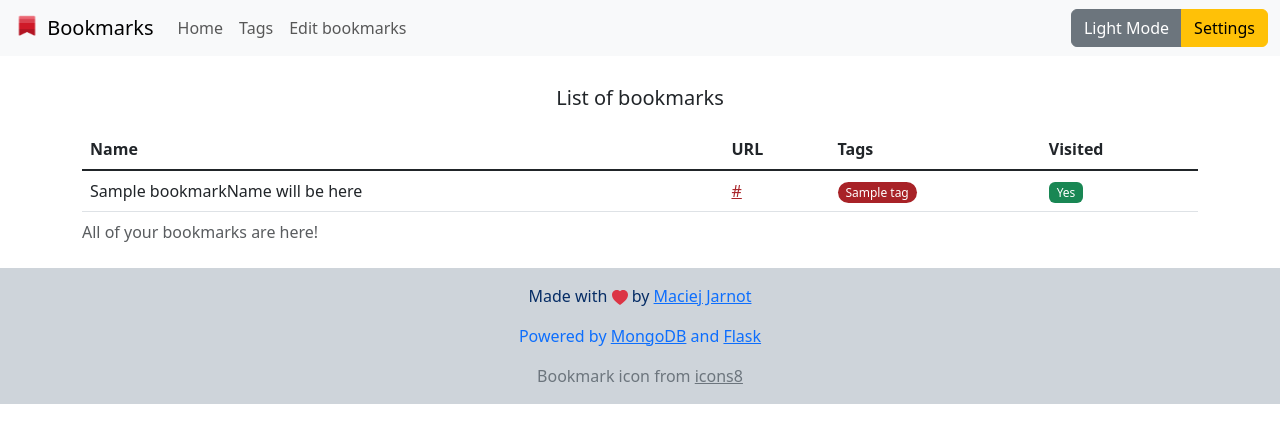
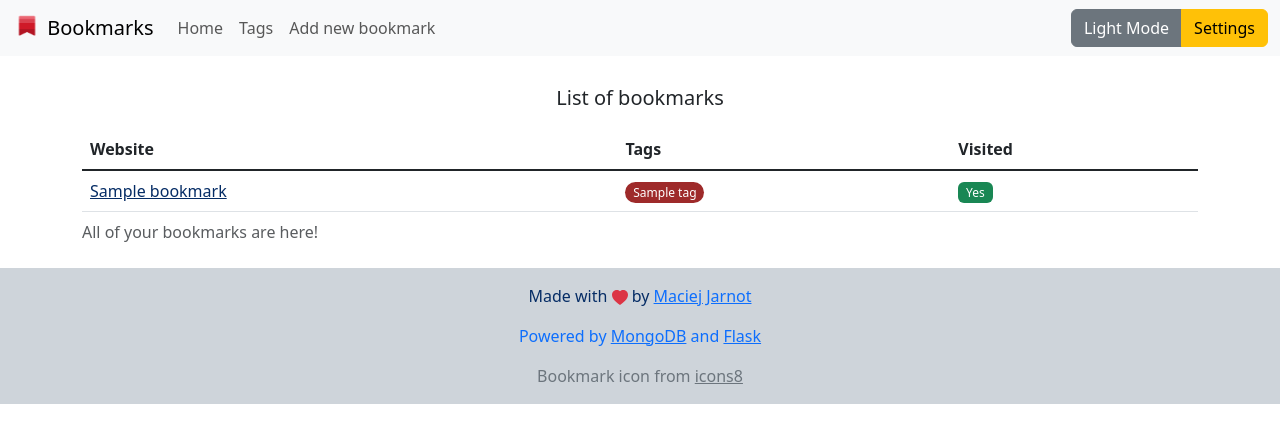
Before and after one commit to JarnotMaciej/bookmarks, a Flask app: page / in a window 1280 px wide. Shown: the top 443 px of the page. Run offline with Flask 3, Linux system fonts and the light colour scheme; a database or web service that is not in the repository returns one stand-in record (values such as "Sample title").

Commit message:
tags adding and tags colors

```diff
--- a/app.py
+++ b/app.py
@@ -1,4 +1,5 @@
-from flask import Flask, render_template
+import re
+from flask import Flask, render_template, request
 from pymongo import MongoClient
 
 app = Flask(__name__)
@@ -6,31 +7,92 @@ app = Flask(__name__)
 # Connection to MongoDB
 client = MongoClient('192.168.21.8', 32769)
 db = client['mydb']
-bookmarks = db['bookmarks']
-tags = db['tags']
+bookmarks_collection = db['bookmarks']
+tags_collection = db['tags']
 
 # Set the current page
 current_page = 'home'
 
+
+### Functions ###
+
+def insert_tag(name, color):
+    '''Inserts a tag into the database'''
+    tags_collection.insert_one({'name': name, 'color': color})
+
+def insert_bookmark(title, url, tags):
+    '''Inserts a bookmark into the database'''
+    bookmarks_collection.insert_one({'title': title, 'url': url, 'tags': tags, 'viewed': False})
+
+def validate_color(color):
+    '''Validates the color'''
+    if len(color) != 6:
+        return False
+    try:
+        int(color, 16)
+        return True
+    except ValueError:
+        return False
+
+def validate_tag_name(name):
+    '''Validates the tag name'''
+    pattern = r"^[0-9a-zA-Z\s]{1,128}$"
+    return re.match(pattern, name) is not None
+
+def assign_tag_colors(bookmarks_collection, tags_collection):
+    '''Assigns a color to each tag'''
+    # Fuck CSS
+    tag_colors = {}
+    for tag in tags_collection:
+        tag_colors[tag['name']] = tag['color']
+
+    modified_bookmarks = []
+    for bookmark in bookmarks_collection:
+        modified_tags = []
+        for tag in bookmark['tags']:
+            modified_tag = {
+                'name': tag,
+                'color': tag_colors.get(tag, '9E2A2A')
+            }
+            modified_tags.append(modified_tag)
+        bookmark['tags'] = modified_tags
+        modified_bookmarks.append(bookmark)
+
+    return modified_bookmarks
+
+### Routes ###
 @app.route('/')
 def index():
-    # Set the current page
     current_page = 'home'
     # Fetch data from MongoDB
-    data = bookmarks.find()
+    bookmarks = bookmarks_collection.find().sort('name', 1)
+    tags = tags_collection.find()
 
-    # Pass the data to the template and render it
-    return render_template('index.html', data=data, current_page=current_page)
+    modified_bookmarks = assign_tag_colors(bookmarks, tags)
 
-@app.route('/tags')
+    return render_template('index.html', bookmarks=modified_bookmarks, page=current_page)
+
+@app.route('/tags', methods=['GET', 'POST'])
 def tags():
-    # Set the current page
     current_page = 'tags'
+    # Insert the new tag into the database
+    if request.method == 'POST':
+        name = request.form.get('tagName')
+        color = request.form.get('tagColor')
+        if color[0] == '#':
+            color = color[1:]
+        if validate_tag_name(name) and validate_color(color):
+            insert_tag(name, color)
+
     # Fetch data from MongoDB
-    data = tags.find()
+    tags = tags_collection.find().sort('name', 1)
 
-    # Pass the data to the template and render it
-    return render_template('tags.html', data=data, current_page=current_page)
+    return render_template('tags.html', tags=tags, page=current_page)
+
+@app.errorhandler(404)
+def page_not_found(error):
+    # Custom error page template
+    return render_template('error.html', error_code=404), 404
 
 if __name__ == '__main__':
     app.run()
--- /dev/null
+++ b/static/js/darkmode.js
@@ -0,0 +1,21 @@
+document.addEventListener('DOMContentLoaded', function() {
+    const modeSwitch = document.getElementById('modeSwitch');
+    modeSwitch.addEventListener('click', function() {
+        if (modeSwitch.innerHTML === 'Light Mode') {
+            modeSwitch.innerHTML = 'Dark Mode';
+            document.documentElement.setAttribute('data-bs-theme', 'dark');
+            document.cookie = 'theme=dark; expires=Fri, 31 Dec 9999 23:59:59 GMT; path=/';
+        } else {
+            modeSwitch.innerHTML = 'Light Mode';
+            document.documentElement.removeAttribute('data-bs-theme');
+            document.cookie = 'theme=; expires=Thu, 01 Jan 1970 00:00:00 GMT; path=/';
+        }
+    });
+
+    // Check if a theme cookie exists and set the initial theme accordingly
+    const themeCookie = document.cookie.match('(^|;) ?theme=([^;]*)(;|$)');
+    if (themeCookie && themeCookie[2] === 'dark') {
+        modeSwitch.innerHTML = 'Dark Mode';
+        document.documentElement.setAttribute('data-bs-theme', 'dark');
+    }
+});
--- a/templates/base.html
+++ b/templates/base.html
@@ -12,18 +12,7 @@
 </head>
 
 <body>
+    {% with page=page %}
     {% include 'navbar.html' %}
-
+    {% endwith %}
     <div class="container-xl" style="margin-top: 20pt;">
-        {% include 'bookmarks-table.html' %}
-    </div>
-
-    {% include 'footer.html' %}
-
-    <!-- Bootstrap JS -->
-    <script src="https://cdn.jsdelivr.net/npm/bootstrap@5.3.0/dist/js/bootstrap.bundle.min.js"
-        integrity="sha384-geWF76RCwLtnZ8qwWowPQNguL3RmwHVBC9FhGdlKrxdiJJigb/j/68SIy3Te4Bkz"
-        crossorigin="anonymous"></script>
-</body>
-
-</html>
--- a/templates/bookmarks-table.html
+++ b/templates/bookmarks-table.html
@@ -7,21 +7,19 @@
     <caption>All of your bookmarks are here!</caption>
     <thead>
         <tr>
-            <th scope="col">Name</th>
-            <th scope="col">URL</th>
+            <th scope="col">Website</th>
             <th scope="col">Tags</th>
             <th scope="col">Visited</th>
         </tr>
     </thead>
     <tbody class="table-group-divider">
-        {% for document in data %}
+        {% for document in bookmarks %}
         <tr>
-            <td>{{ document.name }}Name will be here</td>
-            <td><a href="https://{{ document.url }}" style="color: #a82227;" target="_blank">{{ document.url
+            <td><a href="https://{{ document.url }}" class="text-primary-emphasis" target="_blank">{{ document.name
                     }}</a></td>
             <td>
                 {% for tag in document.tags %}
-                <span class="badge rounded-pill" style="background-color: #a82227; font-weight: normal;">{{ tag }}</span>
+                            <span class="badge rounded-pill" style="background-color: #{{ tag.color }}; font-weight: normal;">{{ tag.name }}</span>
                 {% endfor %}
             </td>
             <td>
--- a/templates/footer.html
+++ b/templates/footer.html
@@ -1,17 +1,27 @@
-<div id="footer" class="bg-dark-subtle">
+</div>
+<div id="footer" class="bg-dark-subtle" style="margin-top: 12pt;">
     <div class="container-fluid">
         <div class="row">
             <div class="col-12">
-                <p class="text-center text-primary-emphasis" style="margin-top: 12pt;">Made with <svg xmlns="http://www.w3.org/2000/svg" width="16" height="16"
-                        fill="currentColor" class="bi bi-heart-fill text-danger" viewBox="0 0 16 16">
+                <p class="text-center text-primary-emphasis" style="margin-top: 12pt;">Made with <svg
+                        xmlns="http://www.w3.org/2000/svg" width="16" height="16" fill="currentColor"
+                        class="bi bi-heart-fill text-danger" viewBox="0 0 16 16">
                         <path fill-rule="evenodd"
                             d="M8 1.314C12.438-3.248 23.534 4.735 8 15-7.534 4.736 3.562-3.248 8 1.314z" />
                     </svg></i> by <a href="https://github.com/JarnotMaciej" target="_blank">Maciej Jarnot</a></p>
 
-                <p class="text-center text-primary">Powered by <a href="https://www.mongodb.com/" class="text-primary" target="_blank">MongoDB</a> and <a
-                        href="https://flask.palletsprojects.com/en/2.0.x/" class="text-primary" target="_blank">Flask</a></p>
-                <p class="text-center text-secondary">Bookmark icon from <a href="https://icons8.com/" class="text-secondary" target="_blank">icons8</a></p>
+                <p class="text-center text-primary">Powered by <a href="https://www.mongodb.com/" class="text-primary"
+                        target="_blank">MongoDB</a> and <a href="https://flask.palletsprojects.com/en/2.0.x/"
+                        class="text-primary" target="_blank">Flask</a></p>
+                <p class="text-center text-secondary">Bookmark icon from <a href="https://icons8.com/"
+                        class="text-secondary" target="_blank">icons8</a></p>
             </div>
         </div>
     </div>
 </div>
+
+{% include 'scripts.html' %}
+
+</body>
+
+</html>
--- a/templates/index.html
+++ b/templates/index.html
@@ -1 +1,3 @@
 {% include 'base.html' %}
+{% include 'bookmarks-table.html' %}
+{% include 'footer.html' %}
--- a/templates/navbar.html
+++ b/templates/navbar.html
@@ -1,6 +1,6 @@
 <nav class="navbar navbar-expand-lg bg-body-tertiary">
     <div class="container-fluid">
-        <a class="navbar-brand" href="#">
+        <a class="navbar-brand" href="/">
             <img src="static/images/bookmark.png" alt="Logo" width="30" height="24"
                 class="d-inline-block align-text-top">
             Bookmarks
@@ -12,13 +12,13 @@
         <div class="collapse navbar-collapse" id="navbarSupportedContent">
             <ul class="navbar-nav me-auto mb-2 mb-lg-0">
                 <li class="nav-item {% if page == 'home' %}active{% endif %}">
-                    <a class="nav-link" href="index.html">Home</a>
+                    <a class="nav-link" href="/">Home</a>
                 </li>
                 <li class="nav-item {% if page == 'tags' %}active{% endif %}">
-                    <a class="nav-link" href="tags.html">Tags</a>
+                    <a class="nav-link" href="/tags">Tags</a>
                 </li>
-                <li class="nav-item {% if page == 'edit' %}active{% endif %}">
-                    <a class="nav-link" href="edit.html">Edit bookmarks</a>
+                <li class="nav-item {% if page == 'add-bookmark' %}active{% endif %}">
+                    <a class="nav-link" href="/add-bookmark">Add new bookmark</a>
                 </li>
             </ul>
             <div class="btn-group" role="group">
@@ -28,28 +28,3 @@
         </div>
     </div>
 </nav>
-
-
-<script>
-    document.addEventListener('DOMContentLoaded', function() {
-        const modeSwitch = document.getElementById('modeSwitch');
-        modeSwitch.addEventListener('click', function() {
-            if (modeSwitch.innerHTML === 'Light Mode') {
-                modeSwitch.innerHTML = 'Dark Mode';
-                document.documentElement.setAttribute('data-bs-theme', 'dark');
-                document.cookie = 'theme=dark; expires=Fri, 31 Dec 9999 23:59:59 GMT; path=/';
-            } else {
-                modeSwitch.innerHTML = 'Light Mode';
-                document.documentElement.removeAttribute('data-bs-theme');
-                document.cookie = 'theme=; expires=Thu, 01 Jan 1970 00:00:00 GMT; path=/';
-            }
-        });
-
-        // Check if a theme cookie exists and set the initial theme accordingly
-        const themeCookie = document.cookie.match('(^|;) ?theme=([^;]*)(;|$)');
-        if (themeCookie && themeCookie[2] === 'dark') {
-            modeSwitch.innerHTML = 'Dark Mode';
-            document.documentElement.setAttribute('data-bs-theme', 'dark');
-        }
-    });
-</script>
--- /dev/null
+++ b/templates/scripts.html
@@ -0,0 +1,5 @@
+<script src="https://cdn.jsdelivr.net/npm/bootstrap@5.3.0/dist/js/bootstrap.bundle.min.js"
+    integrity="sha384-geWF76RCwLtnZ8qwWowPQNguL3RmwHVBC9FhGdlKrxdiJJigb/j/68SIy3Te4Bkz"
+    crossorigin="anonymous"></script>
+
+<script src="{{ url_for('static', filename='/js/darkmode.js') }}"></script>
--- a/templates/tags.html
+++ b/templates/tags.html
@@ -1 +1,4 @@
 {% include 'base.html' %}
+{% include 'add-new-tag.html' %}
+{% include 'tags-container.html' %}
+{% include 'footer.html' %}
```
Also changed, not shown: TODO.md (+7 -2 lines), templates/add-new-tag.html (added, +38 -0 lines), templates/error.html (added, +35 -0 lines), templates/tags-container.html (added, +40 -0 lines).
